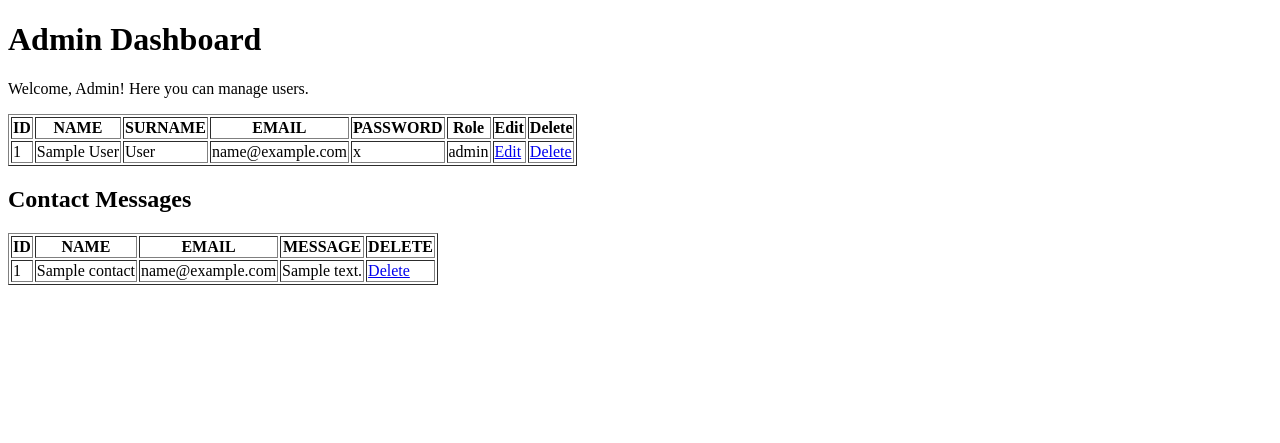
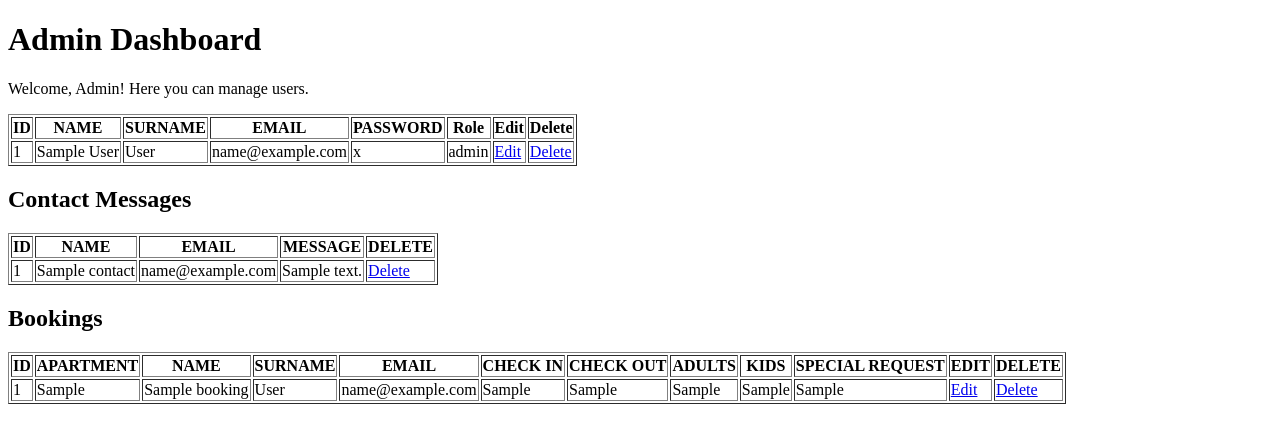
Before and after one commit to eldasahitii/Airbnb, a PHP site: page /Dashboard.php in a window 1280 px wide. Shown: the top 443 px of the page. Run offline with PHP 8.4, Linux system fonts and the light colour scheme; the visitor is signed in with stand-in values (Sample User, id 1); tables that the repository leaves empty or names only in its code hold one stand-in row (values such as "Sample post").

Commit message:
finished Booking.php and connected with dashboard

```diff
--- a/Booking.php
+++ b/Booking.php
@@ -94,6 +94,7 @@ $email = $_SESSION['email'];
  document.addEventListener("DOMContentLoaded",
       function (){
         const btnSubmit=document.getElementById('btn-book');
+        const contactForm = document.querySelector("form");
         const validate=(event) =>{
           event.preventDefault();
           const emailaddress=document.getElementById('email');
@@ -177,8 +178,7 @@ $email = $_SESSION['email'];
     }
 
       alert("Booking completed successfully!");
-          window.location.href = "Home.php";
-          document.getElementById('login-form').submit();
+      contactForm.submit();
         };
         btnSubmit.addEventListener("click",validate);
       });
--- a/Dashboard.php
+++ b/Dashboard.php
@@ -9,12 +9,16 @@ if (!isset($_SESSION['user_id']) || $_SESSION['role'] != 'admin') {
 
 include_once 'userRepository.php';
 include_once 'contactRepository.php';
+include_once 'BookingRepository.php';
 
 $userRepository = new UserRepository();
 $users = $userRepository->getAllUsers();
 
 $contactRepository = new ContactRepository();
 $contacts = $contactRepository->getAllMessages();
+
+$bookingRepository = new BookingRepository();
+$bookings = $bookingRepository->getAllBookings();
 
 ?>
 <!DOCTYPE html>
@@ -63,7 +67,7 @@ $contacts = $contactRepository->getAllMessages();
             ";
         }
         ?>
-
+ </table>
 
 <table border="1">
     <tr>
@@ -93,7 +97,53 @@ foreach($contacts as $contact){
     ";
 }
 }
+
 ?>
     </table>
+
+    <h2>Bookings</h2>
+<table border="1">
+    <tr>
+        <th>ID</th>
+        <th>APARTMENT</th>
+        <th>NAME</th>
+        <th>SURNAME</th>
+        <th>EMAIL</th>
+        <th>CHECK IN</th>
+        <th>CHECK OUT</th>
+        <th>ADULTS</th>
+        <th>KIDS</th>
+        <th>SPECIAL REQUEST</th>
+        <th>EDIT</th>
+        <th>DELETE</th>
+    </tr>
+
+    <?php
+
+if (!$bookings || empty($bookings)) {
+    echo "<tr><td colspan='5'>No bookings found.</td></tr>";
+} else {
+foreach($bookings as $booking){
+    echo
+   "  <tr>
+                <td>{$booking['id']}</td>
+                <td>{$booking['apartment']}</td>
+                <td>{$booking['name']}</td>
+                <td>{$booking['surname']}</td>
+                <td>{$booking['email']}</td>
+                <td>{$booking['check_in']}</td>
+                <td>{$booking['check_out']}</td>
+                <td>{$booking['adults']}</td>
+                <td>{$booking['kids']}</td>
+                <td>{$booking['special_request']}</td>
+                <td><a href='editBooking.php?id={$booking['id']}'>Edit</a></td>
+                <td><a href='deleteBooking.php?id={$booking['id']}'>Delete</a></td>
+            </tr>
+            ";
+
+}
+}
+
+?>
 </body>
 </html>
--- a/bookingRepository.php
+++ b/bookingRepository.php
@@ -1,20 +1,22 @@
 <?php
-require_once 'Database.php';
-require_once 'BookingModel.php';
+include_once 'Database.php';
+include_once 'BookingModel.php';
 
 class BookingRepository {
-    private $conn;
+    private $connection;
 
     public function __construct() {
         $database = new Database();
-        $this->conn = $database->getConnection();
+        $this->connection = $database->getConnection();
     }
 
-    public function createBooking(BookingModel $booking) {
-        $query = "INSERT INTO bookings (apartment, name, surname, phone, email, check_in, check_out, adults, kids, special_request)
-                  VALUES (:apartment, :name, :surname, :phone, :email, :check_in, :check_out, :adults, :kids, :special_request)";
+    public function insertBooking($booking) {
+        $conn = $this->connection;
 
-        $stmt = $this->conn->prepare($query);
+        $sql = "INSERT INTO bookings (apartment, name, surname, phone, email, check_in, check_out, adults, kids, special_request,created_at)
+         VALUES (:apartment, :name, :surname, :phone, :email, :check_in, :check_out, :adults, :kids, :special_request, NOW())";
+        $stmt = $conn->prepare($sql);
+
         $stmt->bindParam(':apartment', $booking->getApartment());
         $stmt->bindParam(':name', $booking->getName());
         $stmt->bindParam(':surname', $booking->getSurname());
@@ -27,11 +29,69 @@ class BookingRepository {
         $stmt->bindParam(':special_request', $booking->getSpecialRequest());
 
         if ($stmt->execute()) {
-            return $this->conn->lastInsertId();
+            return true;
         } else {
             return false;
         }
     }
 
+    public function getAllBookings() {
+        $sql = "SELECT * FROM bookings ORDER BY created_at DESC";
+        $stmt = $this->connection->prepare($sql);
+        $stmt->execute();
+        return $stmt->fetchAll(PDO::FETCH_ASSOC);
+    }
+
+public function deleteBooking($id) {
+    $conn = $this->connection;
+
+    $sql = "DELETE FROM bookings WHERE id = ?";
+    $statement = $conn->prepare($sql);
+    $statement->execute([$id]);
+
+    echo "<script>alert('Delete was successful');</script>";
 }
+public function getBookingById($id) {
+    $conn = $this->connection;
+
+    $sql = "SELECT * FROM bookings WHERE id = ?";
+    $statement = $conn->prepare($sql);
+    $statement->execute([$id]);
+    $users = $statement->fetch();
+
+    return $users;
+}
+public function updateBooking($id, $apartment, $name, $surname, $phone, $email, $check_in, $check_out, $adults, $kids, $special_request) {
+    $conn = $this->connection;
+
+    $sql = "UPDATE bookings
+            SET apartment = :apartment, name = :name, surname = :surname, phone = :phone,
+                email = :email, check_in = :check_in,
+                check_out = :check_out,  adults = :adults,
+                kids = :kids, special_request = :special_request
+            WHERE id = :id";
+
+
+    $statement = $conn->prepare($sql);
+
+
+    $statement->bindParam(':apartment', $apartment);
+    $statement->bindParam(':name', $name);
+    $statement->bindParam(':surname', $surname);
+    $statement->bindParam(':phone', $phone);
+    $statement->bindParam(':email', $email);
+    $statement->bindParam(':check_in', $check_in);
+    $statement->bindParam(':check_out', $check_out);
+    $statement->bindParam(':adults', $adults);
+    $statement->bindParam(':kids', $kids);
+    $statement->bindParam(':special_request', $special_request);
+    $statement->bindParam(':id', $id, PDO::PARAM_INT);
+
+
+    $statement->execute();
+
+    echo "<script>alert('Update was successful');</script>";
+}
+}
+
 ?>
--- a/bookingmodel.php
+++ b/bookingmodel.php
@@ -11,9 +11,9 @@ class Booking {
     private $adults;
     private $kids;
     private $special_request;
-    private $created_at;
 
-    public function __construct($apartment, $name, $surname, $phone, $email, $check_in, $check_out, $adults, $kids, $special_request=null) {
+    public function __construct($id, $apartment, $name, $surname, $phone, $email, $check_in, $check_out, $adults, $kids, $special_request) {
+        $this->id = $id;
         $this->apartment = $apartment;
         $this->name = $name;
         $this->surname = $surname;
@@ -25,48 +25,36 @@ class Booking {
         $this->kids = $kids;
         $this->special_request = $special_request;
     }
-    public function getId() {
-        return $this->id; }
 
     public function getApartment() {
          return $this->apartment;
         }
-
     public function getName() {
          return $this->name;
         }
-
     public function getSurname() {
         return $this->surname;
      }
-
     public function getPhone() {
          return $this->phone;
          }
-
     public function getEmail() {
          return $this->email;
         }
-
     public function getCheckIn() {
          return $this->check_in;
          }
-
     public function getCheckOut() {
          return $this->check_out;
         }
-
     public function getAdults() {
          return $this->adults;
          }
-
     public function getKids() {
         return $this->kids;
     }
-
     public function getSpecialRequest() {
          return $this->special_request;
         }
 }
-
 ?>
```
Also changed, not shown: bookingController.php (+38 -25 lines), deleteBooking.php (added, +16 -0 lines), editBooking.php (added, +82 -0 lines). Lines whose indentation alone changed are shown as unchanged.
